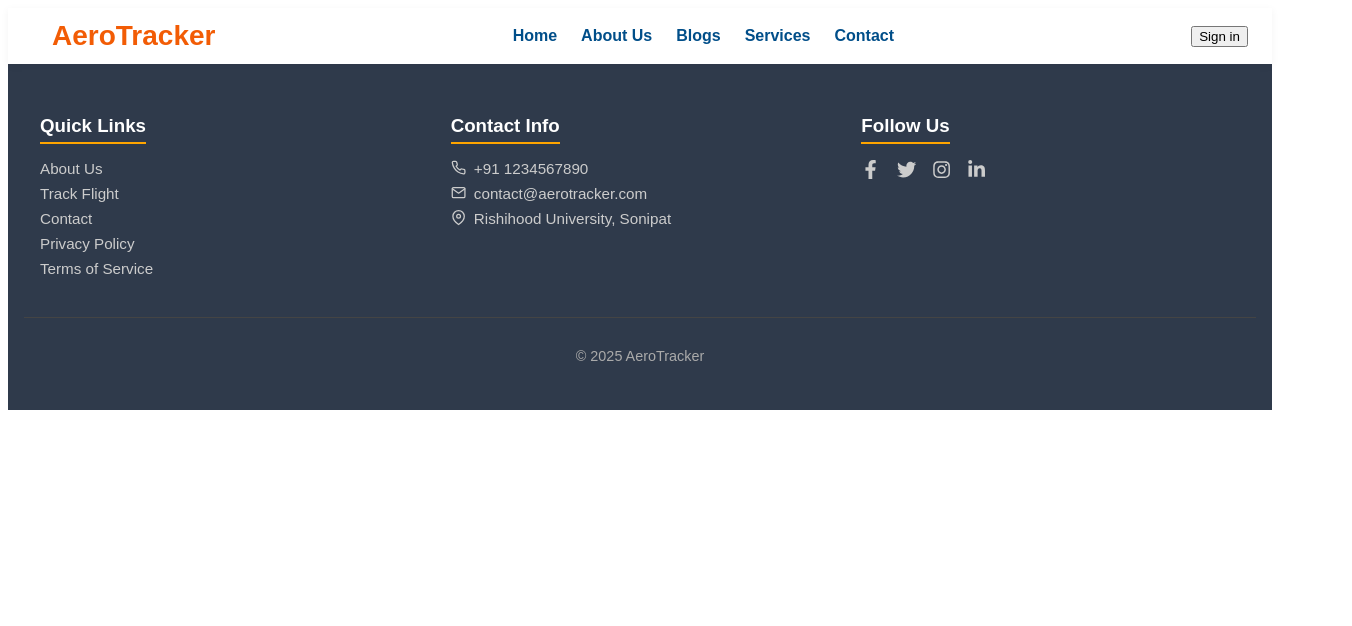
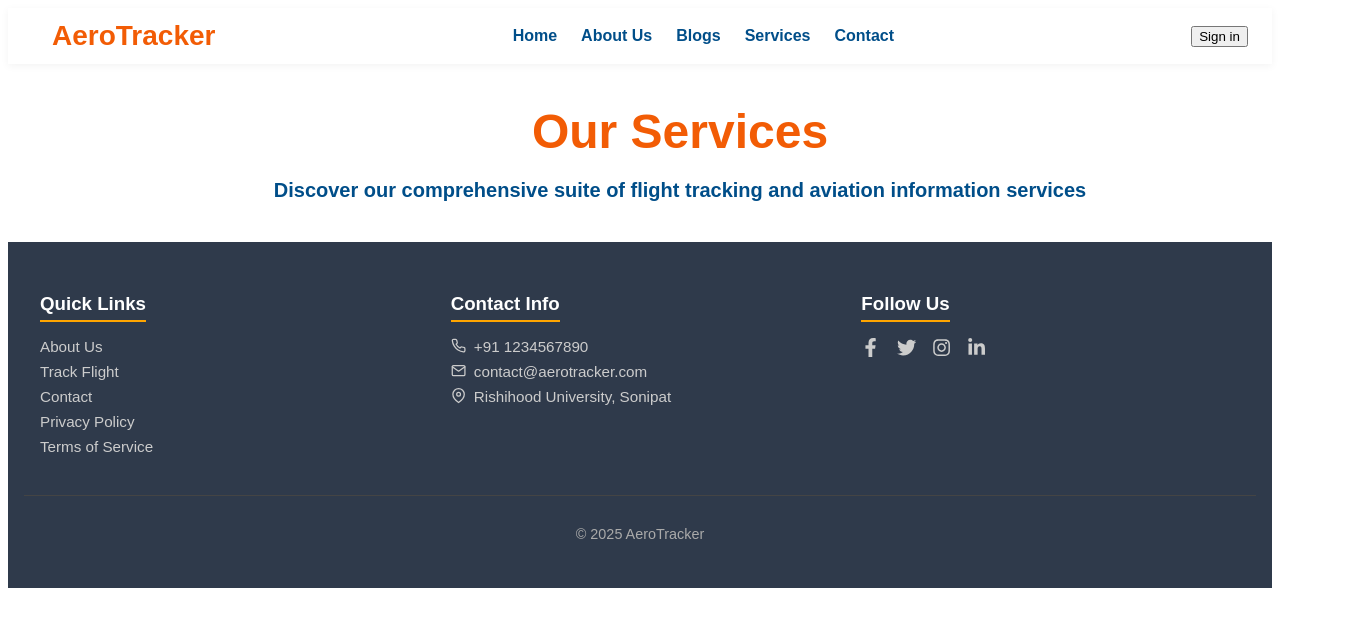
Before and after one commit to Tanisha800/Flight-Tracker-, a React (Vite) app: page /services in a window 1280 px wide. Shown: the top 626 px of the page, 1352 px wide, since content can reach past the window. Built offline with nearby package versions, Linux system fonts and the light colour scheme; no server answers.

Commit message:
services hero section added

```diff
--- a/src/App.jsx
+++ b/src/App.jsx
@@ -11,6 +11,10 @@ import Home from "./pages/Home";
 import Footer from "./components/Footer/Footer";
 import About from "./pages/About";
 import Blogs from "./pages/Blogs";
+import Services from "./components/services/services";
+import Service from "./pages/Service";
+
+
 
 const App = () => {
   return (
@@ -20,6 +24,7 @@ const App = () => {
         <Route path="/" element={<Home/>} />
         <Route path="/blog" element={<Blogs/>} />
         <Route path="/about" element={<About/>} />
+        <Route path="/services" element={<Service/>} />
       </Routes>
       <Footer/>
     </>
--- a/src/components/Navbar/Navbar.jsx
+++ b/src/components/Navbar/Navbar.jsx
@@ -23,7 +23,7 @@ const Navbar = () => {
 
         <li><Link to="/about" className="navbarl">About Us</Link></li>
         <li><Link to="/blog" className="navbarl">Blogs</Link></li>
-        <li className="navbarl">Services</li>
+        <li><Link to="/services" className="navbarl">Services</Link></li>
         <li className="navbarl">Contact</li>
       </div>
 
--- /dev/null
+++ b/src/components/Services/Services.css
@@ -0,0 +1,32 @@
+.services-section {
+    position: relative;
+    background-size: cover;
+    background-position: center;
+    height: 400px;
+    display: flex;
+    align-items: center;
+    justify-content: center;
+    color: white;
+  }
+
+  .overlay {
+    background-color: white;
+    padding: 40px;
+    text-align: center;
+    width: 100%;
+  }
+
+  .title {
+    color:  #F25C05;
+    font-size: 48px;
+    font-weight: bold;
+    margin: 0 0 20px;
+  }
+
+  .subtitle {
+    color:#004E89;
+    font-size: 20px;
+    margin: 0;
+    font-weight: bold;
+
+  }
--- /dev/null
+++ b/src/components/Services/Services.jsx
@@ -0,0 +1,18 @@
+import React from "react";
+import './Services.css';
+function Services(){
+    return(
+        <div className="services-setion">
+        <div className='overlay'>
+        <h2 className='title'>Our Services</h2>
+        <p className="subtitle">
+            Discover our comprehensive suite of flight tracking and aviation information services
+        </p>
+        </div>
+        </div>
+
+
+    )
+
+}
+export default Services;
--- /dev/null
+++ b/src/pages/Service.jsx
@@ -0,0 +1,15 @@
+import React from 'react'
+import Services from '../components/services/services'
+
+
+function Service() {
+
+  return (
+    <div>
+        <Services/>
+
+    </div>
+  )
+}
+
+export default Service
```
